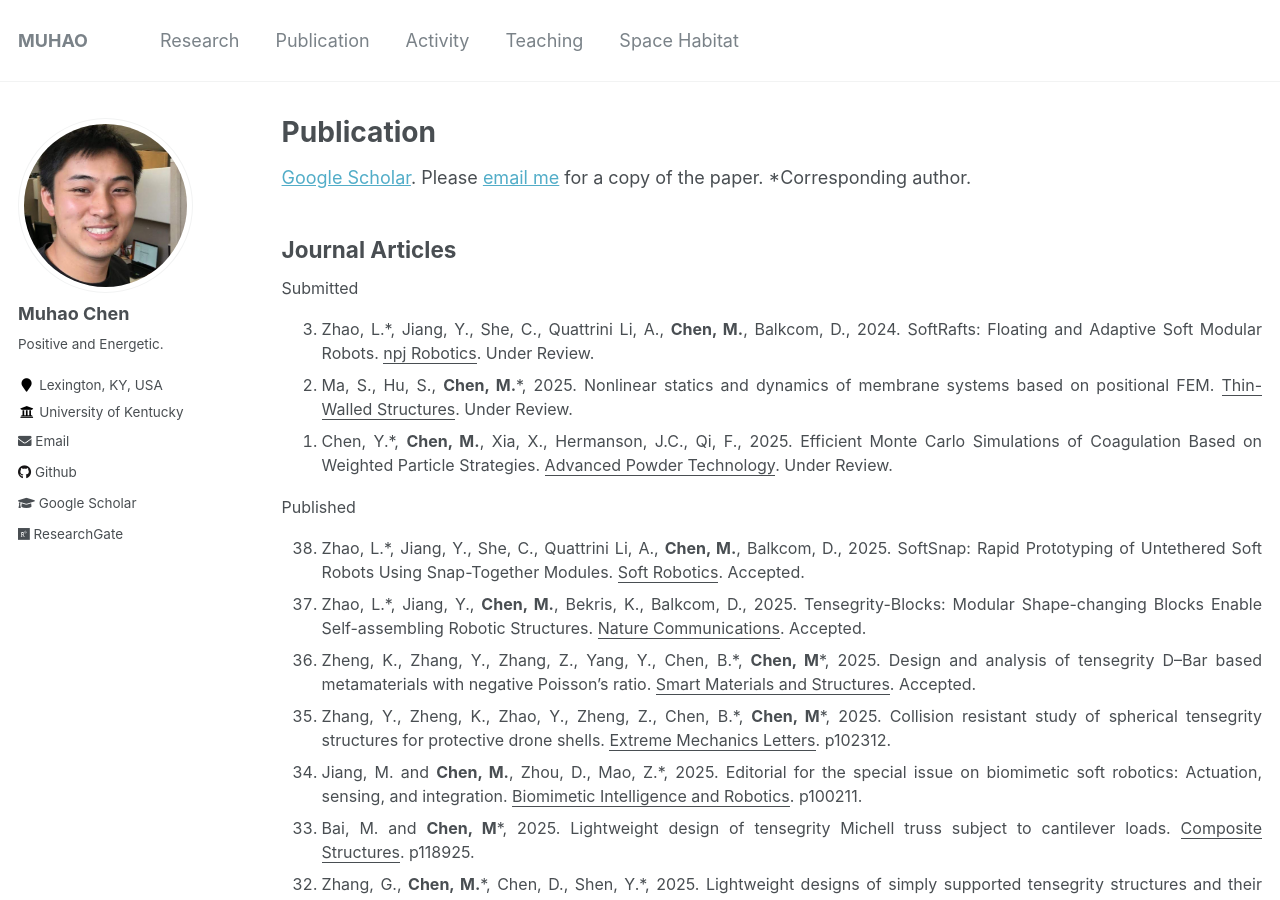
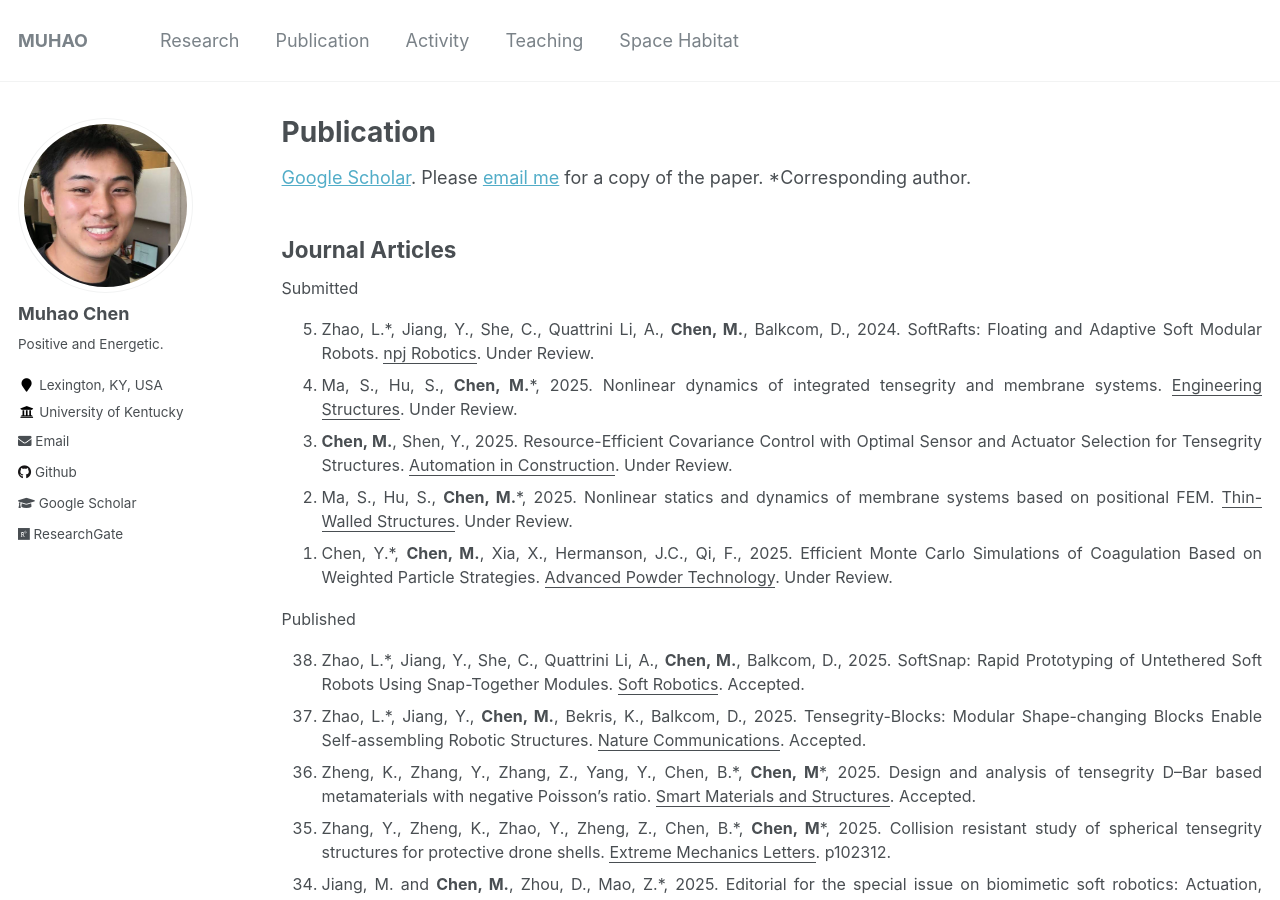
Before and after one commit to Muhao-Chen/muhao-chen.github.io, a Jekyll site: the page built from _pages/publication.md, in a window 1280 px wide and 900 px high. Built offline with Jekyll 4.4.1, drawn with Linux system fonts in a browser that asks for light colours.

Commit message:
Update publication.md

```diff
--- a/_pages/publication.md
+++ b/_pages/publication.md
@@ -17,13 +17,15 @@ toc: true
 Submitted
 <ol reversed>
 <li> Zhao, L.*, Jiang, Y., She, C., Quattrini Li, A., <strong>Chen, M.</strong>, Balkcom, D., 2024. SoftRafts: Floating and Adaptive Soft Modular Robots. <u>npj Robotics</u>. Under Review. </li>
+<li> Ma, S., Hu, S., <strong>Chen, M.</strong>*, 2025. Nonlinear dynamics of integrated tensegrity and membrane systems. <u>Engineering Structures</u>. Under Review.</li>
+<li> <strong>Chen, M.</strong>, Shen, Y., 2025. Resource-Efficient Covariance Control with Optimal Sensor and Actuator Selection for Tensegrity Structures. <u>Automation in Construction</u>. Under Review. </li>
 <!-- <li> Zhu, Z.*, <strong>Chen, M.</strong>, 2025. A metaheuristic approach to the design of a space station with artificial gravity. <u>Acta Astronautica</u>. Under Review. </li> -->
 <li> Ma, S., Hu, S., <strong>Chen, M.</strong>*, 2025. Nonlinear statics and dynamics of membrane systems based on positional FEM. <u>Thin-Walled Structures</u>. Under Review.</li>
-<!-- <li> <strong>Chen, M.</strong>, Shen, Y., 2025. Resource efficient covariance control of tensegrity robots with optimal sensor and actuator selection. <u>IEEE Transactions on Robotics</u>. Under Review. </li> -->
 <li> Chen, Y.*, <strong>Chen, M.</strong>, Xia, X., Hermanson, J.C., Qi, F., 2025. Efficient Monte Carlo Simulations of Coagulation Based on Weighted Particle Strategies. <u>Advanced Powder Technology</u>. Under Review. </li>
 <!-- <li> <strong>Chen, M.</strong>*, 2024. Mass efficient Double-Helix Tensegrity for underwater, land, air, and space applications. <u>Computer Methods in Applied Mechanics and Engineering</u>.-->
 <!-- <li>Shen, Y., <strong>Chen, M.</strong>*, 2025. TsgDMC: Tensegrity Data-based Modeling and Control. <u>Journal of Open Source Software</u>. </li>
 <li>Ma, S., <strong>Chen, M.</strong>*, 2025. OriTsgEFA: Origami and Tensegrity Equilibrium and Form-finding Analysis. <u>Journal of Open Source Software</u>. </li> -->
+<!-- <li> Huang, W., <strong>Chen, M.</strong>*, 2025. Optimal damper design for robust passive control in dynamical systems: examples of tensegrity structures. <u>Mechanical Systems and Signal Processing</u>. Under Review. </li> -->
 </ol>
 Published
 <ol reversed>
```
